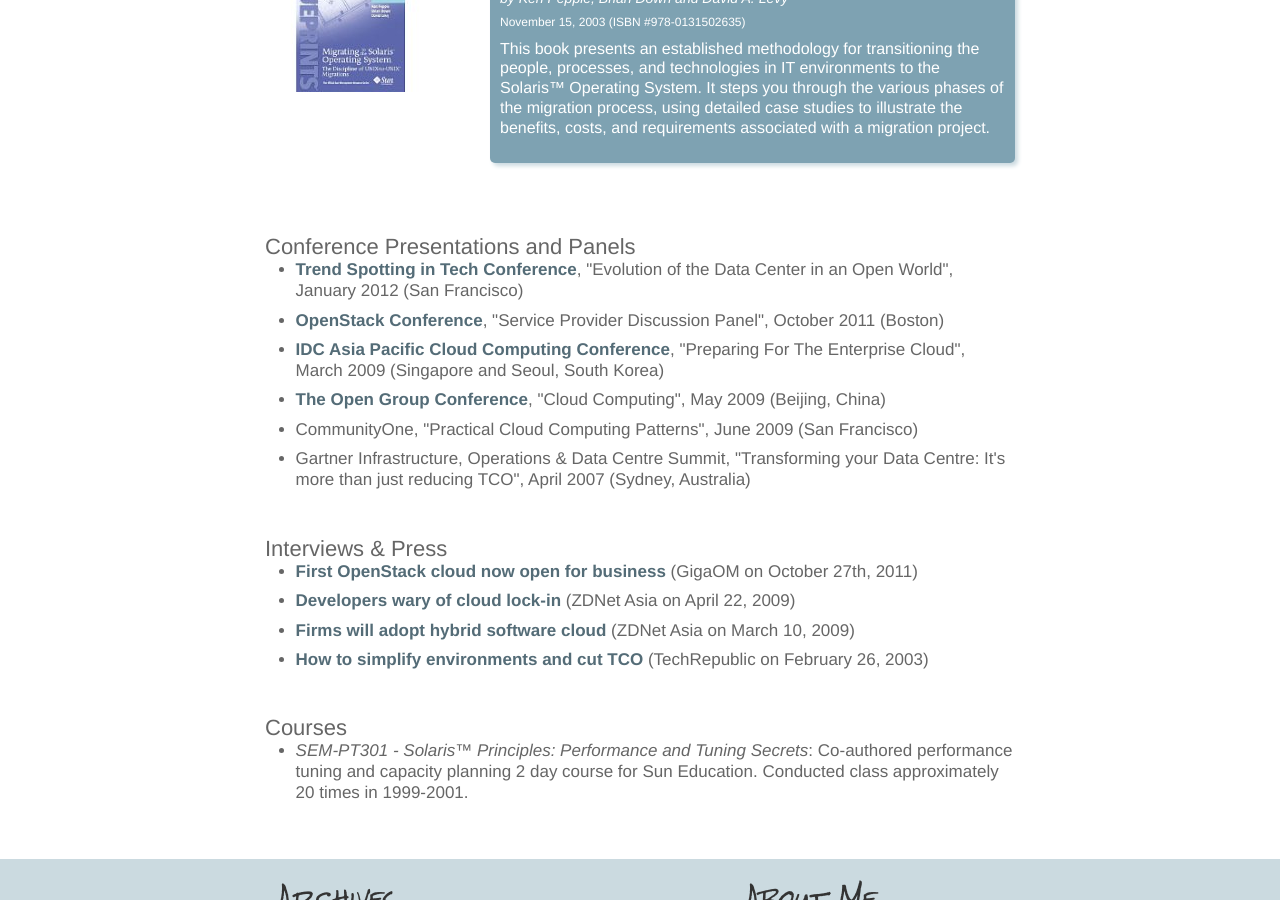
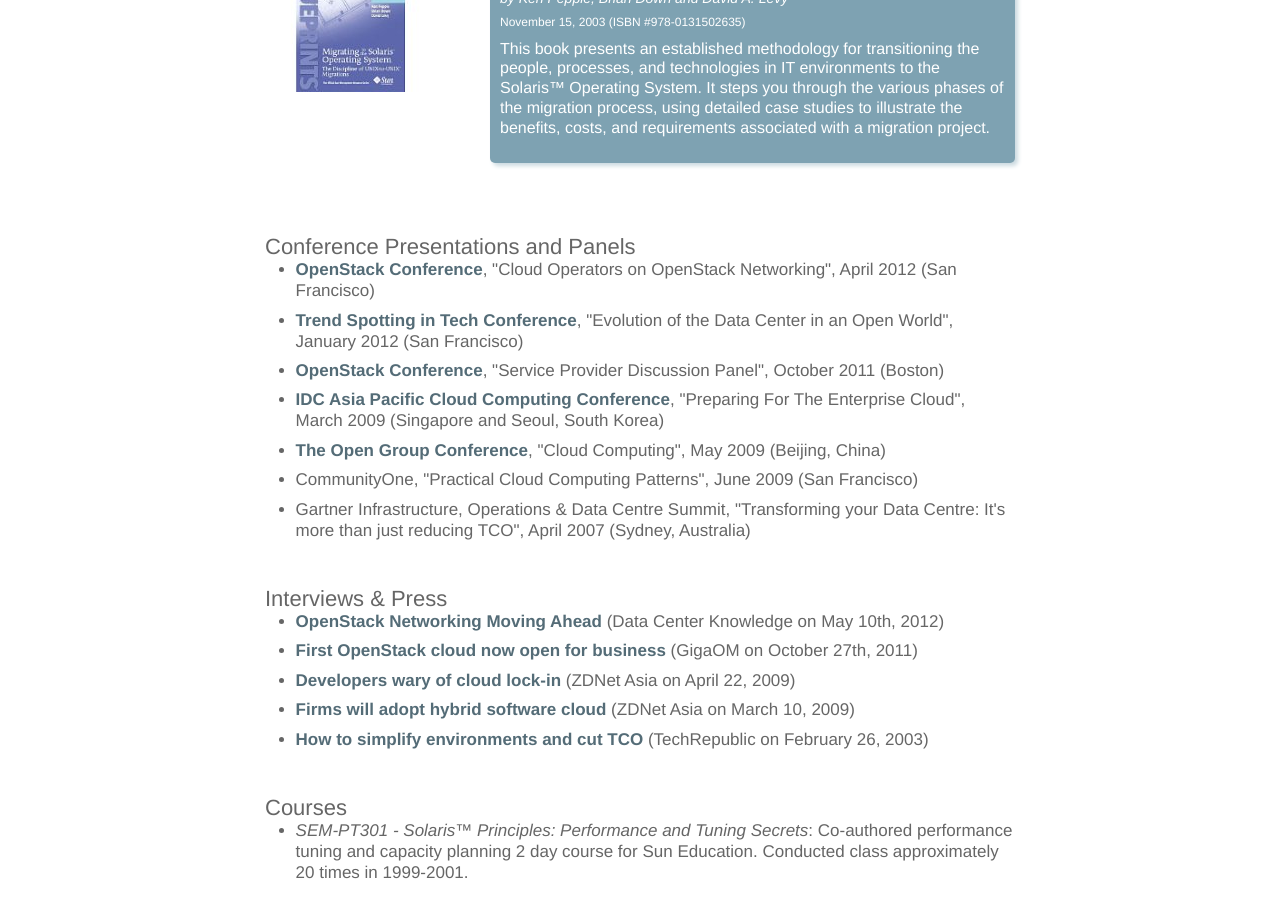
Before and after one commit to slashk/slashk.github.com, a Jekyll site: the page built from books.html, in a window 1280 px wide and 900 px high, scrolled down 893 px. Built offline with Jekyll 4.4.1, drawn with Linux system fonts in a browser that asks for light colours; Markdown is read by kramdown in place of the engine named in the settings.

Commit message:
small update

```diff
--- a/books.html
+++ b/books.html
@@ -56,6 +56,7 @@
 <div class="projects_container">
 <h4>Conference Presentations and Panels</h4>
 <ul>
+  <li><a href="http://openstackconferencespring2012.sched.org/event/af1c8be41b6a0177f01815cc675aaf2d" target="_blank">OpenStack Conference</a>, "Cloud Operators on OpenStack Networking", April 2012 (San Francisco)</li>
   <li><a href="http://www.cowen.com/PastConferences.html" target="_blank">Trend Spotting in Tech Conference</a>, "Evolution of the Data Center in an Open World", January 2012 (San Francisco)</li>
   <li><a href="http://openstackconference2011.sched.org/event/ad238c01ca8b4cd218d110c4582328c2" target="_blank">OpenStack Conference</a>, "Service Provider Discussion Panel", October 2011 (Boston)</li>
   <li><a href="http://www.idc.com.sg/CloudComputing2009/speakers.asp" target="_blank">IDC Asia Pacific Cloud Computing Conference</a>, "Preparing For The Enterprise Cloud", March 2009 (Singapore and Seoul, South Korea)</li>
@@ -68,6 +69,7 @@
 <div class="projects_container">
 <h4>Interviews &amp; Press</h4>
 <ul>
+  <li><a href="http://www.datacenterknowledge.com/archives/2012/05/10/openstack-networking-moving-ahead/">OpenStack Networking Moving Ahead</a> (Data Center Knowledge on May 10th, 2012)</li>
   <li><a href="http://gigaom.com/cloud/first-openstack-cloud-now-open-for-business/">First OpenStack cloud now open for business</a> (GigaOM on October 27th, 2011)</li>
   <li><a href="http://www.zdnetasia.com/developers-wary-of-cloud-lock-in-62053471.htm
 ">Developers wary of cloud lock-in</a> (ZDNet Asia on April 22, 2009)</li>
```
